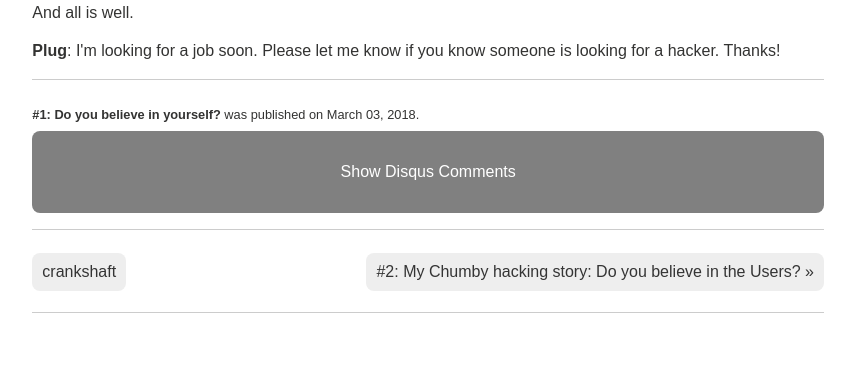
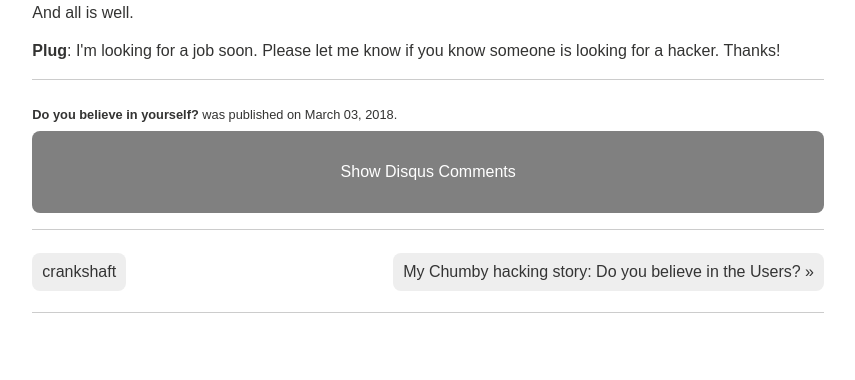
Before and after one commit to htruong/htruong.github.io, a Jekyll site: the page built from _posts/2018-03-03-crankshaft-dev-blog-1.markdown, in a window 1280 px wide and 900 px high, scrolled down 1541 px. Shown: the part 278-658 px from the top of the window, without its empty margins (316-1171 px from the left). Built offline with Jekyll 4.4.1, drawn with Linux system fonts in a browser that asks for light colours; some of the changed text lies outside the part shown.

Commit message:
[blog] remove prefix number

```diff
--- a/_posts/2018-03-03-crankshaft-dev-blog-1.markdown
+++ b/_posts/2018-03-03-crankshaft-dev-blog-1.markdown
@@ -1,6 +1,6 @@
 ---
 layout: post
-title: "#1: Do you believe in yourself?"
+title: "Do you believe in yourself?"
 category: crankshaft
 ---
 
--- a/_posts/2018-03-10-crankshaft-chumby-do-you-believe-in-the-users.markdown
+++ b/_posts/2018-03-10-crankshaft-chumby-do-you-believe-in-the-users.markdown
@@ -1,6 +1,6 @@
 ---
 layout: post
-title: "#2: My Chumby hacking story: Do you believe in the Users?"
+title: "My Chumby hacking story: Do you believe in the Users?"
 category: crankshaft
 ---
 
```
Also changed, not shown: _posts/2018-04-01-crankshaft-announcement.markdown (+5 -3 lines), _posts/2018-04-24-crankshaft-100-hours-for-two-lines-of-non-code.md (+1 -1 lines).
